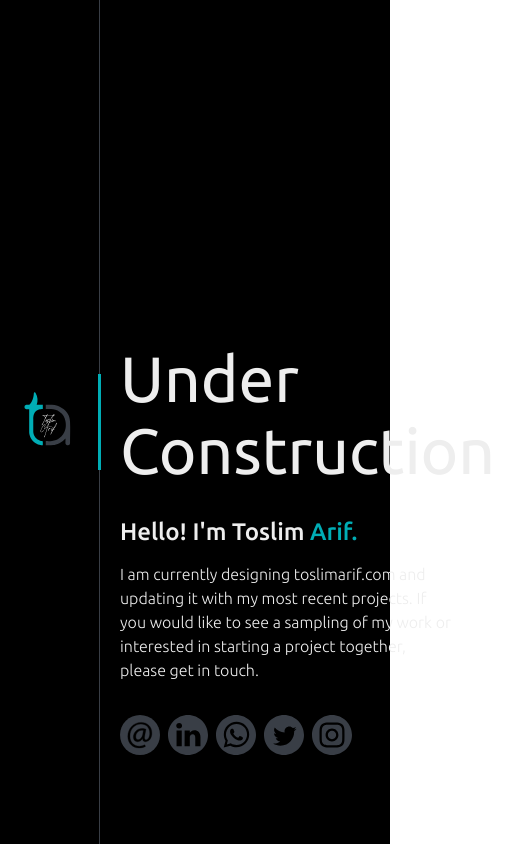
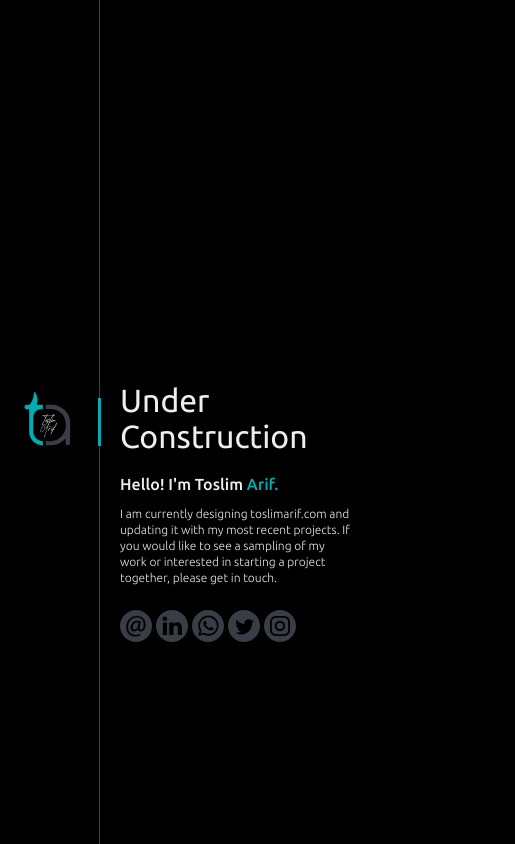
Before and after one commit to toslimarif/portfolio-frontend, an Angular app: page / in a window 390 px wide. Shown: the whole page, 515 px wide, since content can reach past the window. Built offline with nearby package versions, Linux system fonts and the light colour scheme.

Commit message:
[mobile] added media query for the page to be responsive

```diff
--- a/src/app/app.component.html
+++ b/src/app/app.component.html
@@ -19,7 +19,7 @@
         <p>I am currently designing toslimarif.com and updating it with my most recent projects. If you  would like to see a sampling of my work or interested in starting a project together, please get in touch.</p>
         <div class="icons-panel">
           <a mat-icon-button
-             href="mailto://ariftoslim@gmail.com"
+             href="mailto:ariftoslim@gmail.com"
              target="_blank">
             <img src="assets/icons/flat_accent_mail.svg" alt="@">
           </a>
--- a/src/app/app.component.scss
+++ b/src/app/app.component.scss
@@ -3,7 +3,6 @@
   display: flex;
   flex-direction: column;
   color: #eeeeee;
-  background-color: black;
 }
 
 .section-wrapper {
@@ -50,7 +49,7 @@
 
 .construction-wrapper {
   position: relative;
-  top: calc(50% - 5rem);
+  top: calc(50% - 4.5rem);
   width: 80%;
   max-width: 40rem;
   padding: 0 5vw;
@@ -58,10 +57,11 @@
 }
 
 .construction-wrapper h1 {
-  padding: 0.75rem 0;
+  padding: 0;
   margin: 0;
   font-size: 4rem;
   font-weight: normal;
+  line-height: 4.5rem;
 }
 
 .construction-wrapper h3 {
@@ -86,3 +86,68 @@
   width: 2.5rem;
   height: 2.5rem;
 }
+
+/* Extra small devices (phones, 600px and down) */
+@media only screen and (max-width: 600px) {
+  .box-on-the-line {
+    top: calc(50% - 1.5rem);
+    height: 3rem;
+  }
+  .construction-wrapper {
+    top: calc(50% - 2.5rem);
+    height: 18rem;
+  }
+  .construction-wrapper h1 {
+    font-size: 2rem;
+    line-height: 2.25rem;
+  }
+  .construction-wrapper h3 {
+    margin: 1rem 0 .5rem 0;
+    font-size: 1rem;
+    font-weight: 500;
+  }
+  .construction-wrapper p {
+    font-weight: lighter;
+    font-size: 0.75rem;
+    line-height: 1rem;
+  }
+  .icons-panel {
+    margin-top: 1.5rem;
+  }
+  .icons-panel:not(:first-child) a {
+    margin-right: 0.25rem;
+  }
+  .icons-panel img {
+    width: 2rem;
+    height: 2rem;
+  }
+  .mat-icon-button {
+    padding: 0;
+    min-width: 0;
+    width: 2rem!important;
+    height: 2rem!important;
+    flex-shrink: 0;
+    line-height: 1.5rem!important;
+    border-radius: 50%;
+  }
+}
+
+/* Small devices (portrait tablets and large phones, 600px and up) */
+@media only screen and (min-width: 600px) {
+
+}
+
+/* Medium devices (landscape tablets, 768px and up) */
+@media only screen and (min-width: 768px) {
+
+}
+
+/* Large devices (laptops/desktops, 992px and up) */
+@media only screen and (min-width: 992px) {
+
+}
+
+/* Extra large devices (large laptops and desktops, 1200px and up) */
+@media only screen and (min-width: 1200px) {
+
+}
--- a/src/styles.scss
+++ b/src/styles.scss
@@ -4,6 +4,7 @@ html, body { height: 100%; }
 body {
   margin: 0;
   font-family: Ubuntu, "Helvetica Neue", sans-serif;
+  background-color: black;
 }
 
 .primary-font-color { color: #00adb5}
```
